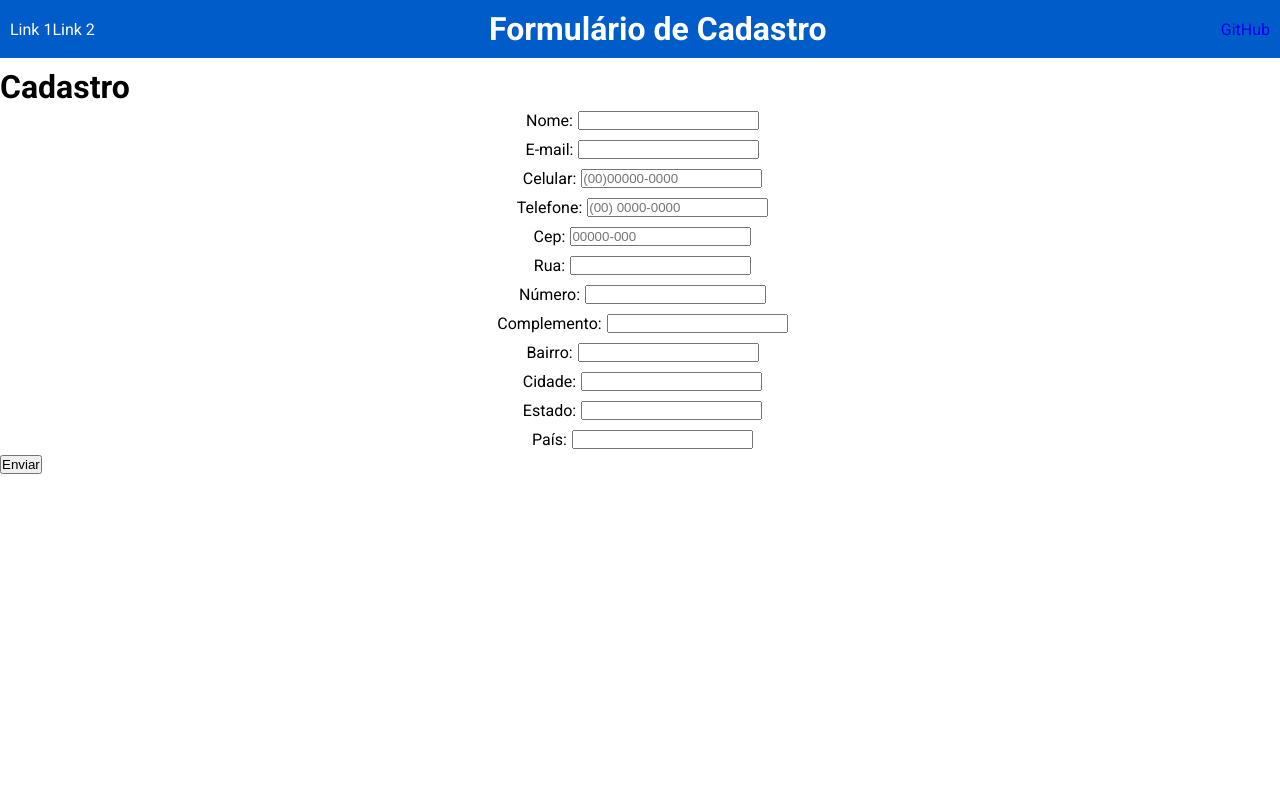
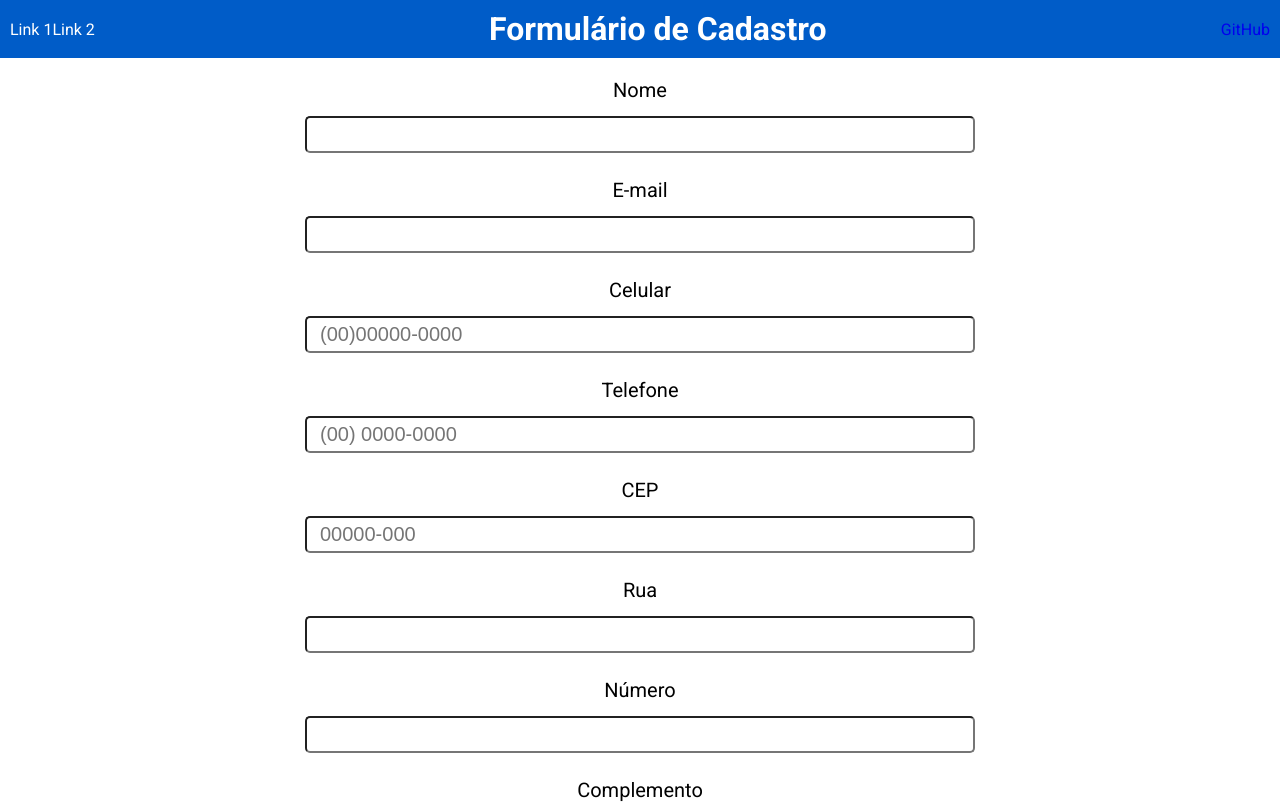
Before and after one commit to BrunoPdOliveir4/ProjetoForm, a React (Create React App) app: page /register in a window 1280 px wide. Shown: the top 803 px of the page. Built offline with nearby package versions, Linux system fonts and the light colour scheme.

Commit message:
css registerpage

```diff
--- /dev/null
+++ b/src/components/DefaultDiv/index.js
@@ -0,0 +1,2 @@
+/* eslint-disable no-restricted-exports */
+export { default } from './DefaultDiv';
--- a/src/components/DefaultInput/DefaultInput.style.js
+++ b/src/components/DefaultInput/DefaultInput.style.js
@@ -2,21 +2,36 @@ import styled, { css } from 'styled-components';
 
 export const Container = styled.div`
 ${() => css`
-display: flex;
-justify-content: center;
-align-items: center;`
+box-sizing:content-box;
+display: grid;
+place-items: center;
+margin: 0 auto;
+padding: 10px 0 10px 0;
+border: 1px;
+min-width: 100%;
+height: 10vh;
+border: 5vw;
+/* border: 1px solid red; */
+`
 }
 `;
 export const Label = styled.label`
 ${() => css`
-padding: 5px;
-margin: 0auto;
+display:block;
+padding: .1px .5px .1px .5px;
+font-size: 20px;
+margin: 0 0 .3vh 0;
 `
 }
 `;
 export const Input = styled.input`
 ${() => css`
-margin: 0auto;
+display: block;
+width: 50%;
+padding: .3rem .8rem .3rem .8rem;
+margin: .9vw 0 ;
+border-radius: 5px;
+font-size: 20px;
 `
 }
 `;
--- a/src/pages/Register.page.jsx
+++ b/src/pages/Register.page.jsx
@@ -66,6 +66,7 @@ const RegisterPage = () => {
       setValue('bairro', data.bairro);
       setValue('cidade', data.localidade);
       setValue('estado', data.uf);
+      setValue('pais', 'Brasil');
       setFocus('numero');
     });
   };
@@ -73,7 +74,6 @@ const RegisterPage = () => {
     <>
       <Header />
       <div>
-        <h1>Cadastro</h1>
         <form onSubmit={handleSubmit(onSubmit)}>
           <Controller
             control={control}
@@ -81,7 +81,7 @@ const RegisterPage = () => {
             render={({ field }) => {
               const { name, onChange, value } = field;
               return (
-                <DefaultInput name={name} onChange={onChange} value={value} type="text" label="Nome:" />
+                <DefaultInput name={name} onChange={onChange} value={value} type="text" label="Nome" />
               );
             }}
           />
@@ -91,7 +91,7 @@ const RegisterPage = () => {
             render={({ field }) => {
               const { name, onChange, value } = field;
               return (
-                <DefaultInput name={name} onChange={onChange} value={value} type="email" label="E-mail:" />
+                <DefaultInput name={name} onChange={onChange} value={value} type="email" label="E-mail" />
               );
             }}
           />
@@ -101,7 +101,7 @@ const RegisterPage = () => {
             render={({ field }) => {
               const { name } = field;
               return (
-                <DefaultInput name={name} onChange={(e) => setCel(maskCel(e.target.value))} value={cel} label="Celular:" minLength={15} placeholder="(00)00000-0000" required />
+                <DefaultInput name={name} onChange={(e) => setCel(maskCel(e.target.value))} value={cel} label="Celular" minLength={15} placeholder="(00)00000-0000" required />
               );
             }}
           />
@@ -111,7 +111,7 @@ const RegisterPage = () => {
             render={({ field }) => {
               const { name } = field;
               return (
-                <DefaultInput name={name} onChange={(e) => setPhone(maskPhone(e.target.value))} value={tel} label="Telefone:" minLength={14} placeholder="(00) 0000-0000" />
+                <DefaultInput name={name} onChange={(e) => setPhone(maskPhone(e.target.value))} value={tel} label="Telefone" minLength={14} placeholder="(00) 0000-0000" />
               );
             }}
           />
@@ -128,7 +128,7 @@ const RegisterPage = () => {
                     onChange={(e) => setCep(maskCep(e.target.value))}
                     onBlur={checkCEP}
                     value={cep}
-                    label="Cep:"
+                    label="CEP"
                     minLength={9}
                     placeholder="00000-000"
                   />
@@ -142,7 +142,7 @@ const RegisterPage = () => {
             render={({ field }) => {
               const { name, onChange, value } = field;
               return (
-                <DefaultInput name={name} onChange={onChange} value={value} type="text" label="Rua:" />
+                <DefaultInput name={name} onChange={onChange} value={value} type="text" label="Rua" />
               );
             }}
           />
@@ -152,7 +152,7 @@ const RegisterPage = () => {
             render={({ field }) => {
               const { name, onChange, value } = field;
               return (
-                <DefaultInput name={name} onChange={onChange} value={value} type="number" label="Número:" />
+                <DefaultInput name={name} onChange={onChange} value={value} type="number" label="Número" />
               );
             }}
           />
@@ -162,7 +162,7 @@ const RegisterPage = () => {
             render={({ field }) => {
               const { name, onChange, value } = field;
               return (
-                <DefaultInput name={name} onChange={onChange} value={value} type="text" label="Complemento:" />
+                <DefaultInput name={name} onChange={onChange} value={value} type="text" label="Complemento" />
               );
             }}
           />
@@ -172,7 +172,7 @@ const RegisterPage = () => {
             render={({ field }) => {
               const { name, onChange, value } = field;
               return (
-                <DefaultInput name={name} onChange={onChange} value={value} type="text" label="Bairro:" />
+                <DefaultInput name={name} onChange={onChange} value={value} type="text" label="Bairro" />
               );
             }}
           />
@@ -182,7 +182,7 @@ const RegisterPage = () => {
             render={({ field }) => {
               const { name, onChange, value } = field;
               return (
-                <DefaultInput name={name} onChange={onChange} value={value} type="text" label="Cidade:" />
+                <DefaultInput name={name} onChange={onChange} value={value} type="text" label="Cidade" />
               );
             }}
           />
@@ -192,7 +192,7 @@ const RegisterPage = () => {
             render={({ field }) => {
               const { name, onChange, value } = field;
               return (
-                <DefaultInput name={name} onChange={onChange} value={value} type="text" label="Estado:" />
+                <DefaultInput name={name} onChange={onChange} value={value} type="text" label="Estado" />
               );
             }}
           />
@@ -202,11 +202,11 @@ const RegisterPage = () => {
             render={({ field }) => {
               const { name, onChange, value } = field;
               return (
-                <DefaultInput name={name} onChange={onChange} value={value} type="text" label="País:" />
+                <DefaultInput name={name} onChange={onChange} value={value} type="text" label="País" />
               );
             }}
           />
-          <button type="submit">Enviar</button>
+          <input type="button" value="Enviar" />
         </form>
       </div>
     </>
--- a/src/styles/GlobalStyle.js
+++ b/src/styles/GlobalStyle.js
@@ -28,6 +28,28 @@ const GlobalStyle = createGlobalStyle`
     color: black;
 
   }
+
+  input[type="button"]{
+    display: flex;
+    position: relative;
+    align-items: center;
+    justify-content: center;
+    margin: 40px auto;
+    width: 30%;
+    height: 2rem;
+    color: white;
+    border: 0;
+    border-radius: 5px;
+    bottom: 0;
+    cursor: pointer;
+    font-size: 20px;
+    background-color: #1D5297;
+    transition: background-color 500ms ease-in-out;
+  }
+
+  input:hover[type="button"]{
+    background-color: #1D1297;
+  }
 `;
 
 export default GlobalStyle;
```
Also changed, not shown: src/components/DefaultDiv/DefaultDiv.jsx (added, +9 -0 lines), src/components/DefaultDiv/DefaultDiv.style.js (added, +9 -0 lines).
